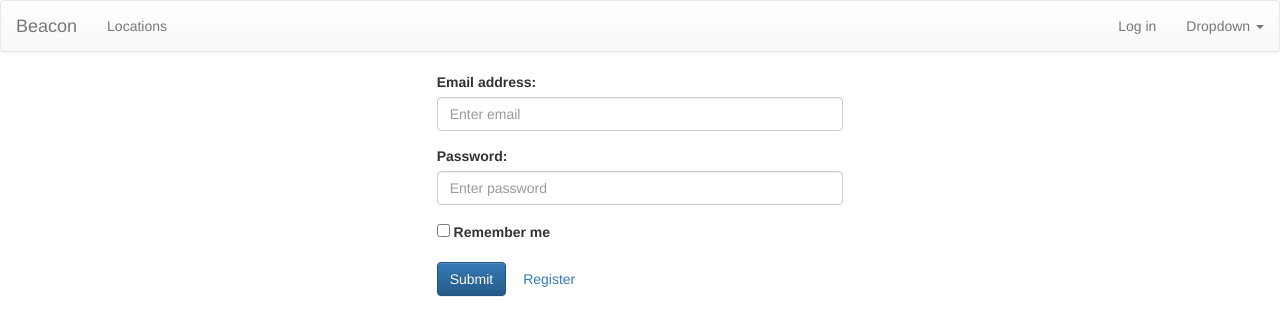
After one commit to DenislavBelchev92/Lost, a Django app: page /login/ in a window 1280 px wide. The commit adds this page. Shown: the top 336 px of the page. Run offline with Django 3.2, Linux system fonts and the light colour scheme; some libraries are stand-ins or nearby versions.

Commit message:
Add login/register pages

```diff
--- a/src/apps/mainpage/urls.py
+++ b/src/apps/mainpage/urls.py
@@ -5,4 +5,7 @@ from . import views
 app_name = 'mainpage'
 urlpatterns = [
     path('', views.index, name='index'),
+    path('login/', views.login, name='login'),
+    path('register/', views.register, name='register'),
+
 ]
--- a/src/apps/mainpage/views.py
+++ b/src/apps/mainpage/views.py
@@ -6,3 +6,17 @@ def index(request):
         'text': "Hi bitch",
     }
     return HttpResponse(render(request, 'mainpage/index.html', context))
+
+def login(request):
+    context = {
+        'login_page': "TRUE",
+
+    }
+    return HttpResponse(render(request, 'login/login.html', context))
+
+def register(request):
+    context = {
+        'register_page': "TRUE",
+    }
+
+    return HttpResponse(render(request, 'login/register.html', context))
--- a/src/templates/base/index.html
+++ b/src/templates/base/index.html
@@ -33,7 +33,7 @@
 
             <!-- RIGHT -->
             <ul class="nav navbar-nav navbar-right">
-                <li><a href="">Log in</a></li>
+                <li><a href="{% url 'mainpage:login' %}">Log in</a></li>
                 <li class="dropdown">
                 <a href="#" class="dropdown-toggle" data-toggle="dropdown" role="button" aria-haspopup="true" aria-expanded="false">Dropdown <span class="caret"></span></a>
                 <ul class="dropdown-menu">
@@ -53,6 +53,7 @@
     </nav>
 
 
+    {% block main %}
 
     <!-- MAINPART -->
     <div class="row"> <!-- mainpart -->
@@ -72,14 +73,12 @@
         <div class="col-sm-11"> <!-- right -->
             <div class="container">
                 {% block content %}
-                <div class="starter-template">
-                <h1>Bootstrap starter template</h1>
-                <p class="lead">Use this document as a way to quickly start any new project.<br> All you get is this text and a mostly barebones HTML document.</p>
-                </div>
+
                 {% endblock %}
             </div><!-- /.container -->
         </div> <!-- right -->
     </div> <!-- mainpart -->
+    {% endblock %}
 
 
 
--- /dev/null
+++ b/src/templates/login/index.html
@@ -0,0 +1,31 @@
+{% extends "base/index.html" %}
+
+{% block title %} Title {% endblock %}
+
+{% block main %}
+<div class="row">
+    <div class="col-md-4 col-md-offset-4">
+        <form action="/action_page.php">
+        <div class="form-group">
+            <label for="email">Email address:</label>
+            <input type="email" class="form-control" placeholder="Enter email" id="email">
+        </div>
+        <div class="form-group">
+            <label for="pwd">Password:</label>
+            <input type="password" class="form-control" placeholder="Enter password" id="pwd">
+        </div>
+        {% if login_page%}
+        <div class="form-group form-check">
+            <label class="form-check-label">
+            <input class="form-check-input" type="checkbox"> Remember me
+            </label>
+        </div>
+        {% endif %}
+        <button type="submit" class="btn btn-primary">Submit</button>
+        {% if login_page%}
+        <a href="{% url 'mainpage:register' %}" class="btn btn-link" role="button">Register</a>
+        {% endif %}
+        </form>
+    </div>
+</div>
+{% endblock %}
--- /dev/null
+++ b/src/templates/login/login.html
@@ -0,0 +1,2 @@
+{% extends "login/index.html" %}
+{% block title %} Login {% endblock %}
--- /dev/null
+++ b/src/templates/login/register.html
@@ -0,0 +1,2 @@
+{% extends "login/index.html" %}
+{% block title %} Register {% endblock %}
```
